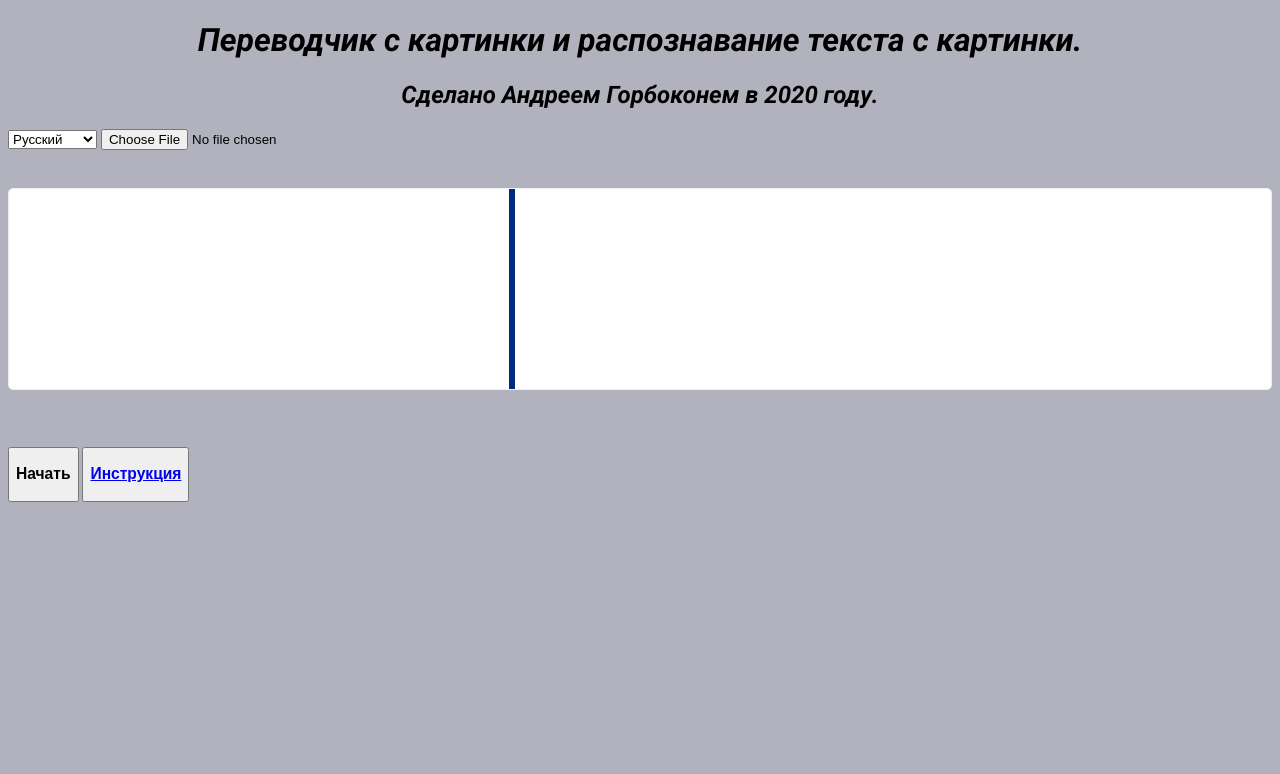
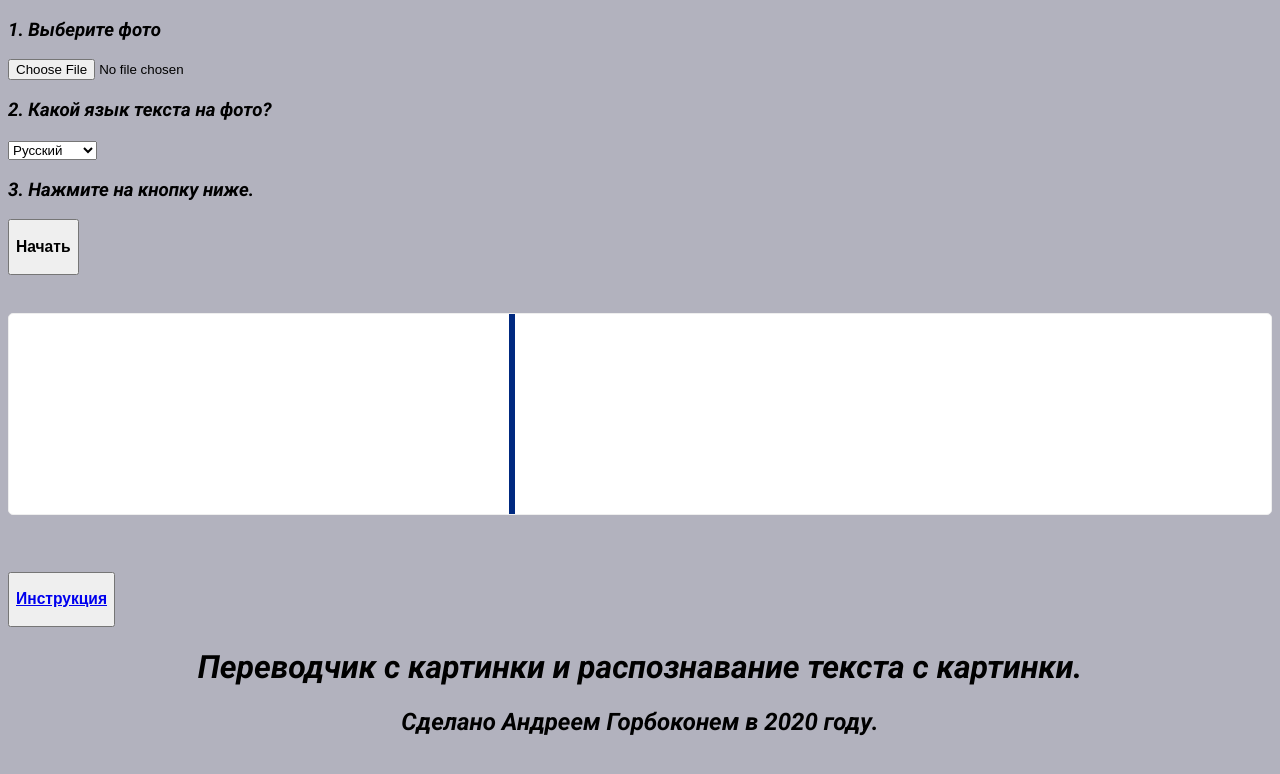
Before and after one commit to AndreyGorbockon/photo-translator, a plain HTML site: page index.html in a window 1280 px wide. Drawn offline with Linux system fonts and the light colour scheme; a script that the page names is missing.

Commit message:
Add files via upload

```diff
--- a/index.html
+++ b/index.html
@@ -11,23 +11,24 @@
 </head>
 
 <body>
-   <center><h1>Переводчик с картинки и распознавание текста с картинки.</h1></center>
-<center> <h2>Сделано Андреем Горбоконем в 2020 году.</h2></center>
+
     <div class="perevod">
          <div id="google_translate_element"></div>
 </div>
 <header>
     <script src="java_script.js"></script>
 </header>
-
-
+<h3>1. Выберите фото</h3>
+<input type="file" id="file" />
+<h3>2. Какой язык текста на фото?</h3>
     <select id="langs">
         <option value="rus" selected> <h3>Русский</h3></option>
         <option value="eng"> <h3>English</h3></option>
         <option value="ukr"> <h3>Українська</h3></option>
     </select>
+    <h3>3. Нажмите на кнопку ниже.</h3>
+<button type="button" id="start"><h3>Начать </h3></button>
 
-    <input type="file" id="file" />
     <br>
     <br>
     <br>
@@ -37,8 +38,10 @@
     <br>
     <br>
 
-    <button type="button" id="start"><h3>Начать</h3></button>
+
     <button><h3><a href="./hm.html">Инструкция</a></h3></button>
+    <center><h1>Переводчик с картинки и распознавание текста с картинки.</h1></center>
+    <center> <h2>Сделано Андреем Горбоконем в 2020 году.</h2></center>
 
     <script src='https://cdnjs.cloudflare.com/ajax/libs/tesseract.js/2.1.1/tesseract.min.js'></script>
     <script src="script.js"></script>
```
